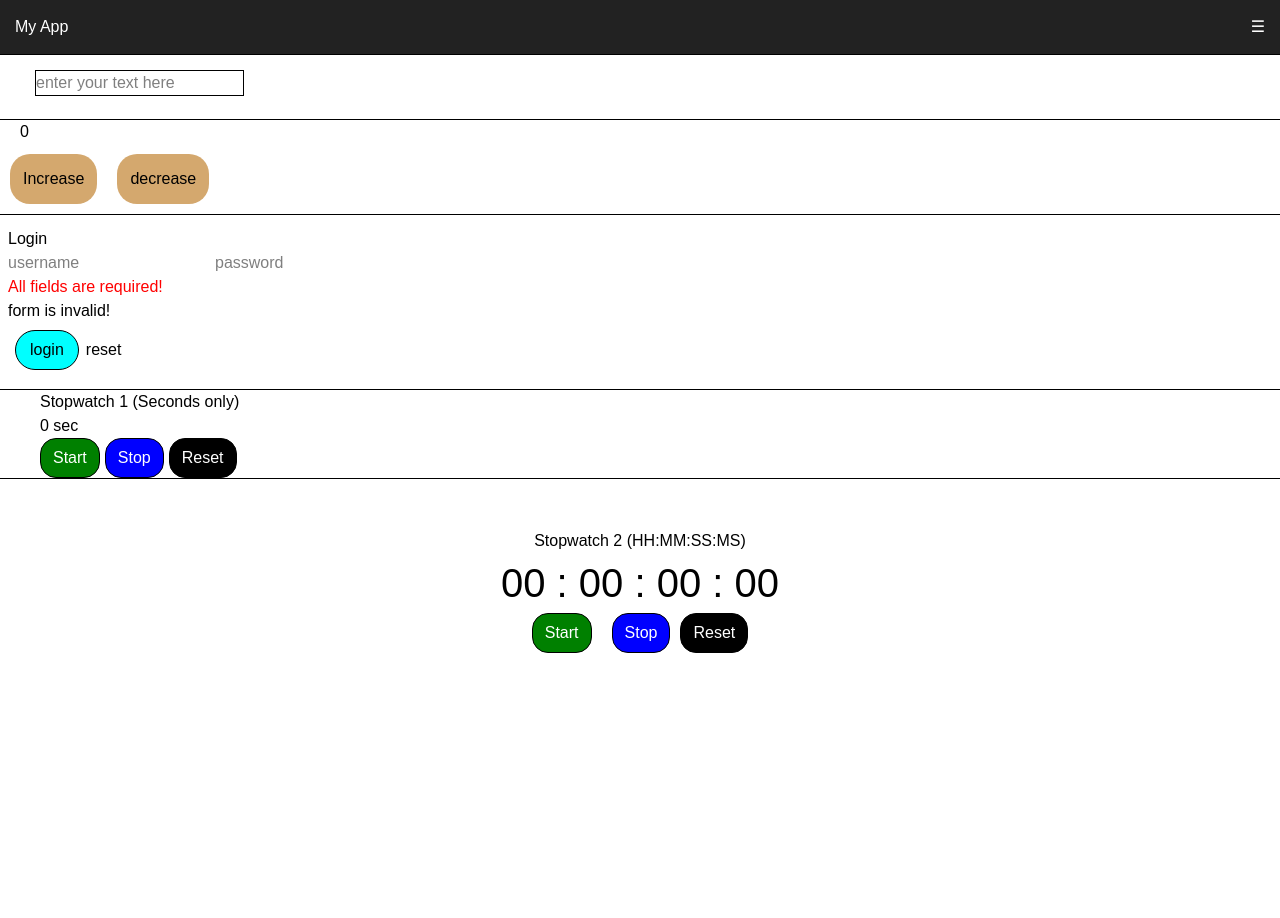
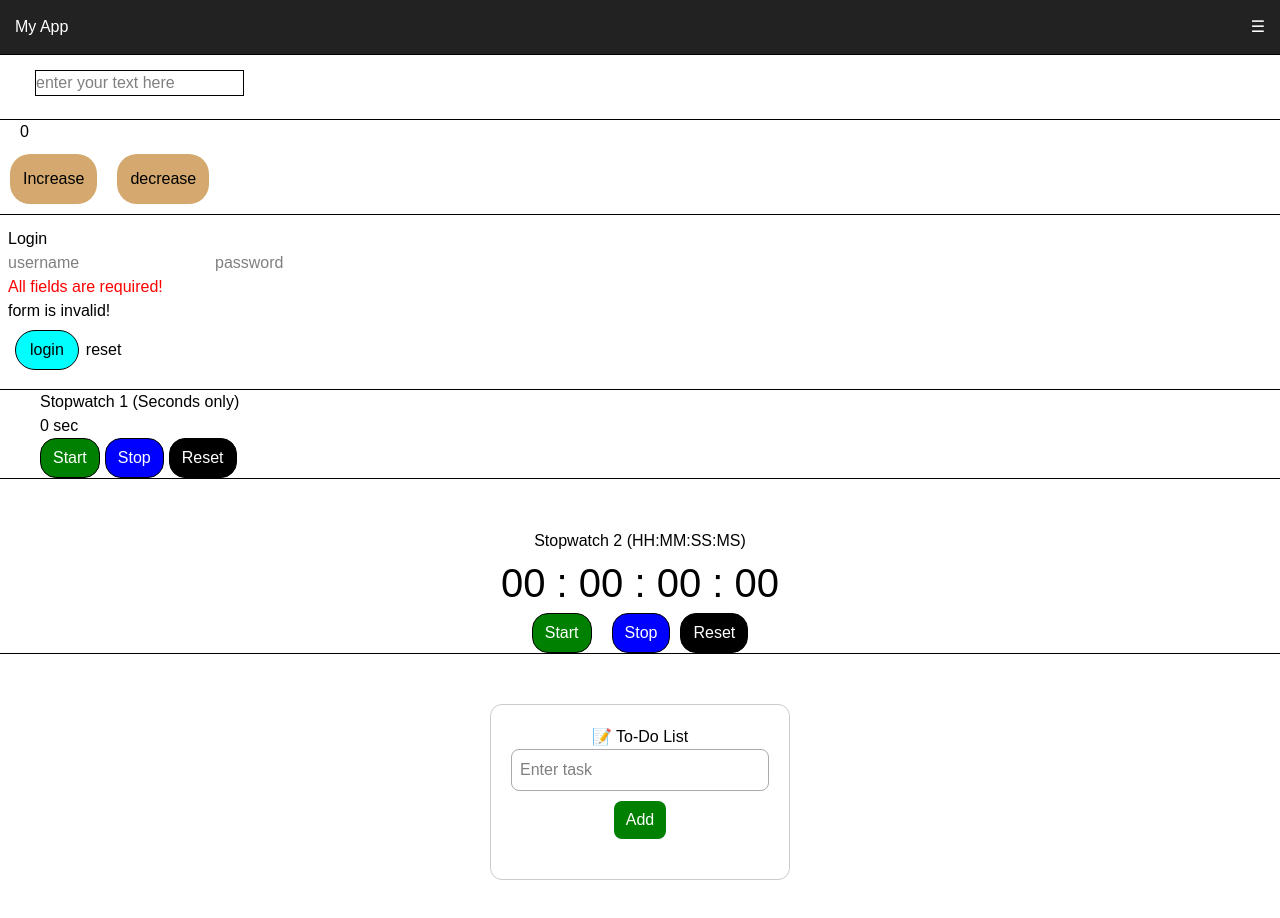
Before and after one commit to faheemraza-192/Practice-Tasks-, a Next.js app: page / in a window 1280 px wide. Shown: the top 918 px of the page. Before the commit the page ends 800 px from the top, so only its background shows below. Built offline with nearby package versions, Linux system fonts and the light colour scheme.

Commit message:
To-Do List add--(Add Task)

```diff
--- a/app/Components/Form.tsx
+++ b/app/Components/Form.tsx
@@ -44,19 +44,17 @@ function Form() {
   const [reset, setReset]=useState("");
 
   // when already  empty username oand password thn print msg alredady reset
-  const resetall = () => {
-    if (username === "" && password === "") {
-      setReset("already reset");
-      return;
+  const resetall=()=>{
+    if(username==="" && password===""){
+setReset("alreadty reset");
     }
-
-    setUsername("");
+    else if(username!=="" || password!==""){
+    // const e = setUsername(e.target.value);
+    // onchange{(e)=>setPassword(e.target.value)}
     setPassword("");
-    setReset("reset done");
-    setIsValid(false);
-    setMessage("");
-    setValidmessage("");
-  };
+setReset("reset done");
+    }
+}
   return (
     <div>
       <div className="mt-3 mb-3 ml-2">
@@ -64,12 +62,12 @@ function Form() {
         <input
           onChange={(e) => setUsername(e.target.value)}
           type="text"
-          placeholder="username" value={username}
+          placeholder="username"
         />
         <input
           onChange={(e) => setPassword(e.target.value)}
           type="text"
-          placeholder="password" value={password}
+          placeholder="password"
         />
         <p style={{ color: isValid ? "green" : "red" }}>{message}</p>
         <p>{validmessage}</p>
--- /dev/null
+++ b/app/Components/Task.tsx
@@ -0,0 +1,104 @@
+"use client";
+import React, { useState } from "react";
+
+// - - - - - T O   D O   L I S T - - - - -
+
+export default function Task() {
+  const [task, setTask] = useState("");            // current input
+  const [tasks, setTasks] = useState<string[]>([]); // list of tasks
+
+  // ➕ Add a task
+  const addTask = () => {
+    if (task.trim() === "") return;                // prevent empty tasks
+    setTasks([...tasks, task]);                    // add to array
+    setTask("");                                   // clear input field
+  };
+
+  // ❌ Delete a task
+  const deleteTask = (index: number) => {
+    setTasks(tasks.filter((_, i) => i !== index)); // remove task by index
+  };
+
+// other method to detete   ( Splice Method )
+// const deleteTask = (index: number) => {
+//     const newTasks = [...tasks]; // copy array
+//     newTasks.splice(index, 1);   // remove 1 item at index
+//     setTasks(newTasks);          // update state
+//   };
+
+
+  return (
+    <div
+      style={{
+        width: "300px",
+        margin: "50px auto",
+        textAlign: "center",
+        border: "1px solid #ccc",
+        padding: "20px",
+        borderRadius: "12px",
+      }}
+    >
+      <h2>📝 To-Do List</h2>
+
+      <input
+        type="text"
+        value={task}
+        placeholder="Enter task"
+        onChange={(e) => setTask(e.target.value)}
+        style={{
+          width: "100%",
+          padding: "8px",
+          borderRadius: "8px",
+          border: "1px solid #aaa",
+        }}
+      />
+
+      <button
+        onClick={addTask}
+        style={{
+          marginTop: "10px",
+          padding: "7px 12px",
+          borderRadius: "8px",
+          backgroundColor: "green",
+          color: "white",
+          border: "none",
+          cursor: "pointer",
+        }}
+      >
+        Add
+      </button>
+
+      <ul style={{ listStyle: "none", padding: 0, marginTop: "20px" }}>
+        {tasks.map((item, index) => (
+          <li
+            key={index}
+            style={{
+              marginTop: "10px",
+              display: "flex",
+              justifyContent: "space-between",
+              alignItems: "center",
+              backgroundColor: "#f1f1f1",
+              padding: "8px",
+              borderRadius: "8px",
+            }}
+          >
+            <span>{item}</span>
+            <button
+              onClick={() => deleteTask(index)}
+              style={{
+                padding: "3px 6px",
+                borderRadius: "6px",
+                backgroundColor: "red",
+                color: "white",
+                border: "none",
+                cursor: "pointer",
+              }}
+            >
+              ❌
+            </button>
+          </li>
+        ))}
+      </ul>
+    </div>
+  );
+}
--- a/app/page.tsx
+++ b/app/page.tsx
@@ -4,6 +4,7 @@ import Header from "./Components/Header";
 import Input from "./Components/Input";
 import Form from "./Components/Form";
 import Stopwatch from "./Components/Stopwatch";
+import Task from "./Components/Task";
 export default function Home() {
   return (
     <div>
@@ -16,6 +17,8 @@ export default function Home() {
       <Form/>
       <hr />
       <Stopwatch/>
+      <hr />
+      <Task/>
     </div>
   );
 }
```
